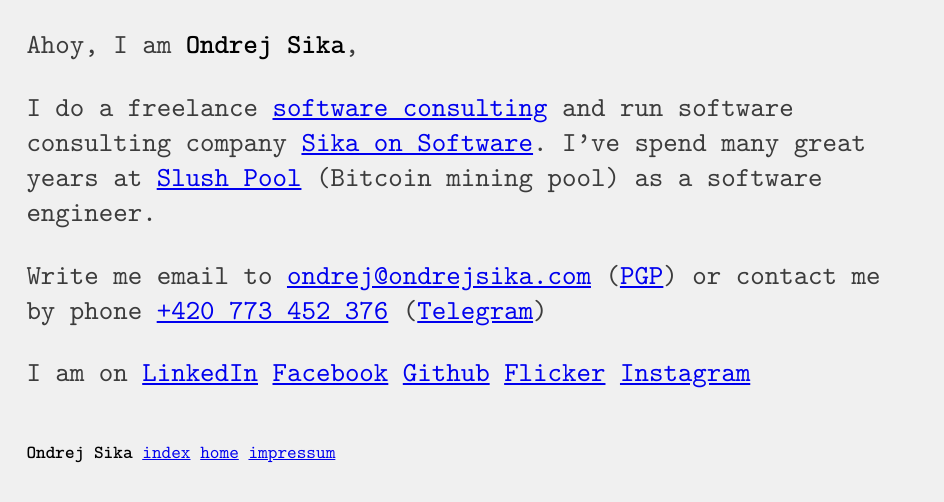
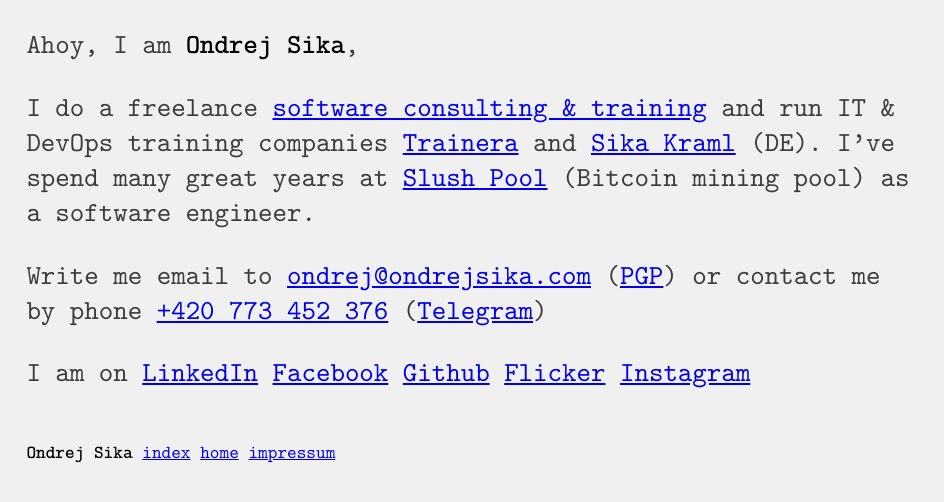
Before and after one commit to ondrejsika/ondrejsika.com, a Jekyll site: the page built from index.md, in a window 1280 px wide. Shown: the top 502 px of the page, without its empty margins (0-944 px from the left). Built offline with Jekyll 4.4.1, drawn with Linux system fonts in a browser that asks for light colours; some web fonts are replaced; comment, search, counter and statistics services are not loaded.

Commit message:
index - update bio

```diff
--- a/index.md
+++ b/index.md
@@ -8,7 +8,7 @@
 
 Ahoy, I am __Ondrej Sika__,
 
-I do a freelance [software consulting](https://ondrejsika.com) and run software consulting company [Sika on Software](https://sikaonsoftware.com). I've spend many great years at [Slush Pool](https://slushpool.com) (Bitcoin mining pool) as a software engineer.
+I do a freelance [software consulting & training](https://which.sika.io) and run IT & DevOps training companies [Trainera](https://trainera.io) and [Sika Kraml](https://sika-kraml.de) (DE). I've spend many great years at [Slush Pool](https://slushpool.com) (Bitcoin mining pool) as a software engineer.
 
 Write me email to <ondrej@ondrejsika.com> ([PGP](/pgp.html)) or contact me by phone [+420 773 452 376](tel:+420773452376) ([Telegram](https://t.me/ondrejsika))
 
```
